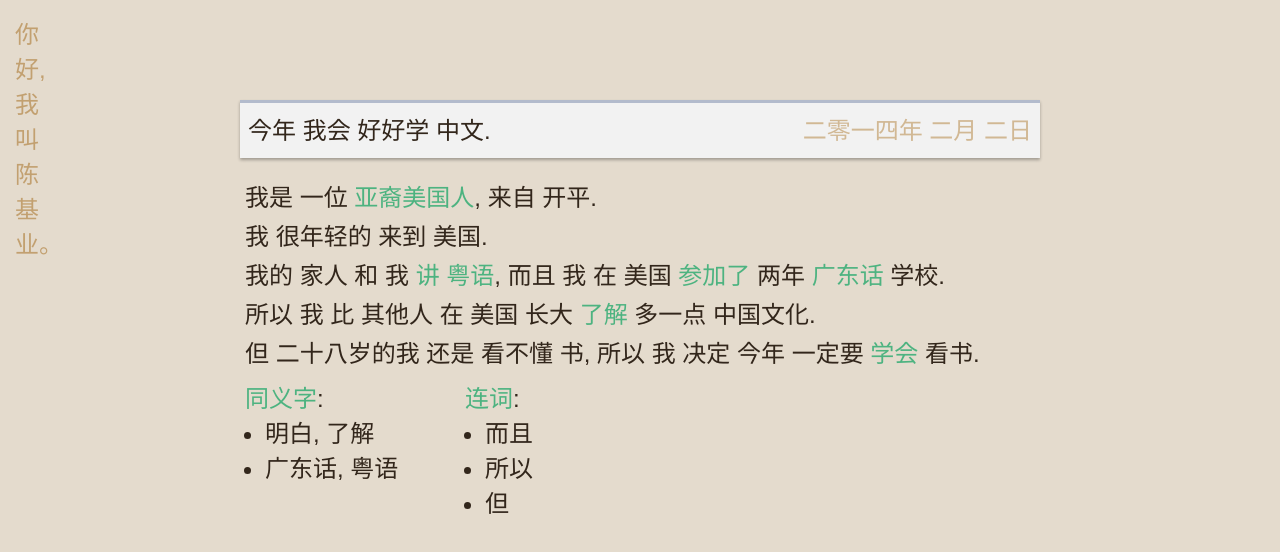
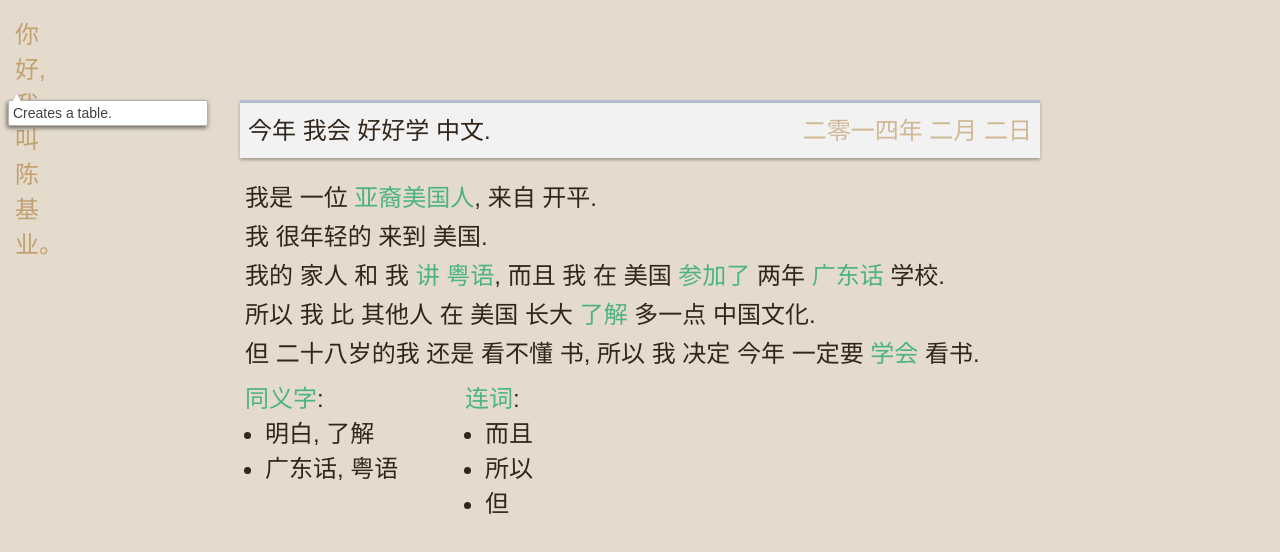
Before and after one commit to chenjiye/chenjiye.github.io, a plain HTML site: page index.html in a window 1280 px wide. Drawn offline with Linux system fonts and the light colour scheme.

Commit message:
Adding tooltip

```diff
--- a/index.html
+++ b/index.html
@@ -4,9 +4,47 @@
 	<meta charset='utf-8'/>
 	<title>你好，我 叫 陳基業.</title>
 	<link rel="stylesheet" href="src/default.css"/>
+	<style>
+		#modal {
+			background:white;
+			padding: 4px;
+			border-radius: 2px;
+			position:absolute;
+			font-size:14px;
+			color:hsl(0,0%,25%);
+			box-shadow: 0 2px 4px hsla(0,0%,0%,0.3), -2px 2px 4px hsla(0,0%,0%,0.3);
+			border: solid 1px hsl(0,0%,70%);
+			min-width:200px;
+		}
+		#modal:before {
+			content:'';
+			position:absolute;
+			width:0;
+			height:0;
+			border-bottom: 8px solid hsl(0,0%,50%);
+			border-left: 4px solid transparent;
+			border-right: 5px solid transparent;
+			top:-8px;
+			left:4px;
+		}
+		#modal:after {
+			content:'';
+			position:absolute;
+			width:0;
+			height:0;
+			border-bottom: 8px solid white;
+			border-left: 4px solid transparent;
+			border-right: 4px solid transparent;
+			top:-8px;
+			left:4px;
+		}
+	</style>
 </head>
 <body>
 	<div id="hello">你<br/>好,<br/>我<br/>叫<br/>陈<br/>基<br/>业。<br/></div>
+	<div id="modal">
+		Creates a table.
+	</div>
 	<article>
 		<div class="panel-title">
 			<div class="date">二零一四年 二月 二日</div>
@@ -76,5 +114,27 @@
 		].triplets
 	</script>
 	<script src="lib/require.js" data-main="src/main.js"></script>
+	<script>
+		$('body').on('focus', 'button.node', function(event) {
+			var $button = $(event.currentTarget)
+			var $modal = $('#modal')
+			var size = {
+				w: $button.outerWidth(),
+				h: $button.outerHeight()
+			}
+			var offset = $button.offset();
+			$modal
+				.show()
+				.offset({
+					left: offset.left,
+					top: offset.top + size.h + 8
+				})
+		});
+		$(document).on('mousedown.MODALCLICK', function(event) {
+			if ($(event.target).closest('#modal')[0]) return;
+			if ($(event.target).closest('button.node')[0]) return;
+			$('#modal').hide();
+		})
+	</script>
 </body>
 </html>
```
